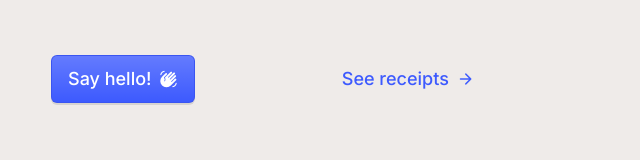
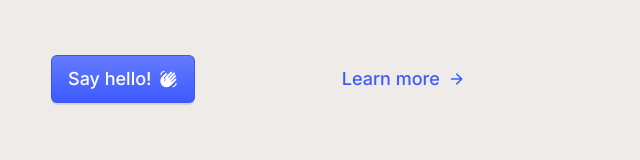
Before and after one commit to joeltumambo/joeltumambo.com, a Next.js app: page / in a window 1280 px wide. Shown: the part 532-692 px from the top of the page, without its empty margins (169-809 px from the left). Built offline with nearby package versions, Linux system fonts and the light colour scheme.

Commit message:
Add learn more

```diff
--- a/page-components/HeroSection.tsx
+++ b/page-components/HeroSection.tsx
@@ -44,8 +44,8 @@ const HeroSection = () => (
           </Button>
         </Grid>
         <Grid item xs={6}>
-          <Button iconTrailing="arrow_forward" size="large" href="#receipts">
-            See receipts
+          <Button iconTrailing="arrow_forward" size="large" href="#learn">
+            Learn more
           </Button>
         </Grid>
       </Grid>
--- a/pages/index.tsx
+++ b/pages/index.tsx
@@ -24,7 +24,7 @@ const Home: NextPage = () => {
         <Container background="#efebe9">
           <HeroSection />
         </Container>
-        <Container background="#fafafa">
+        <Container background="#fafafa" id="learn">
           <BeautySection />
         </Container>
         {/* <div
```
